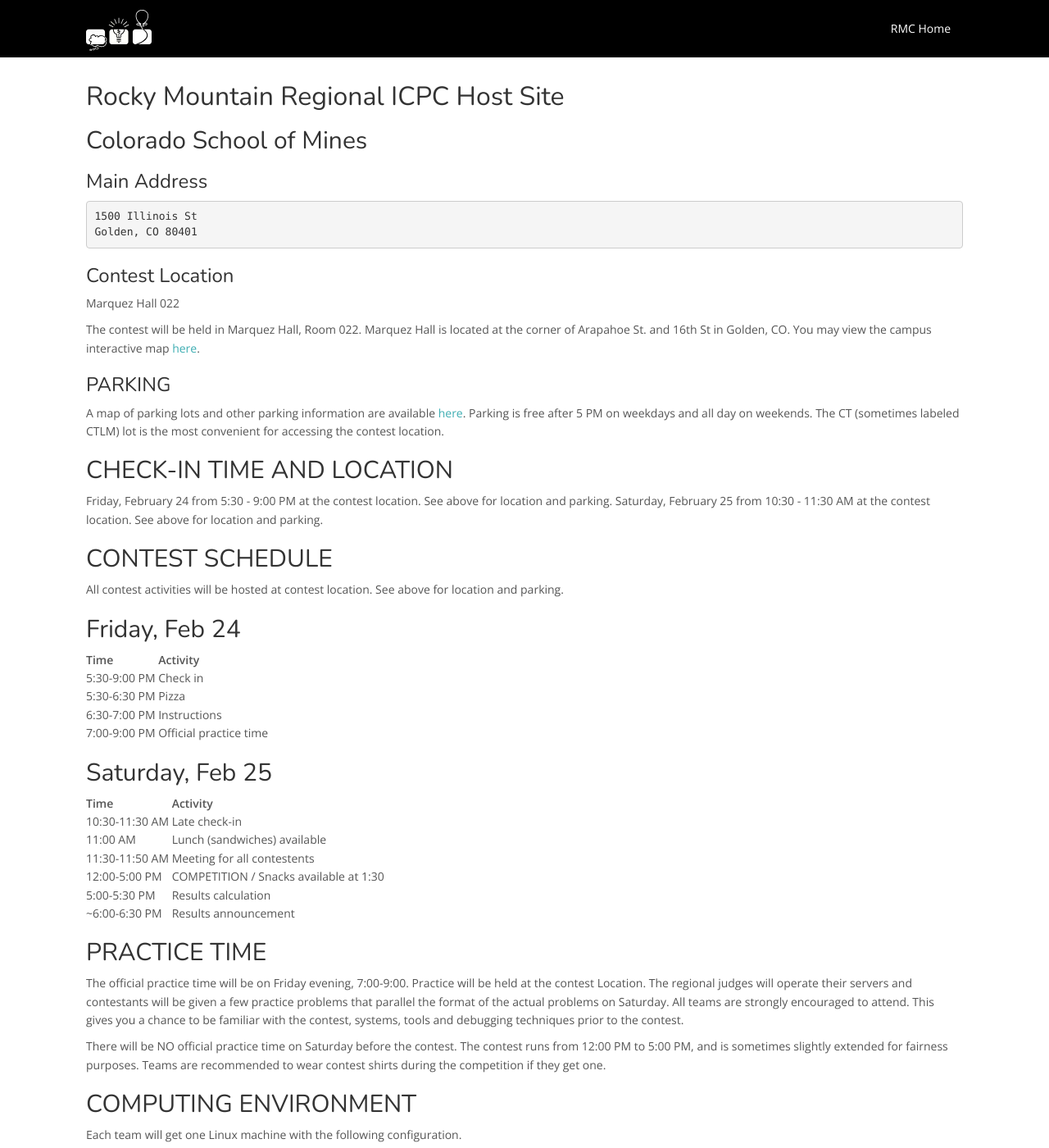
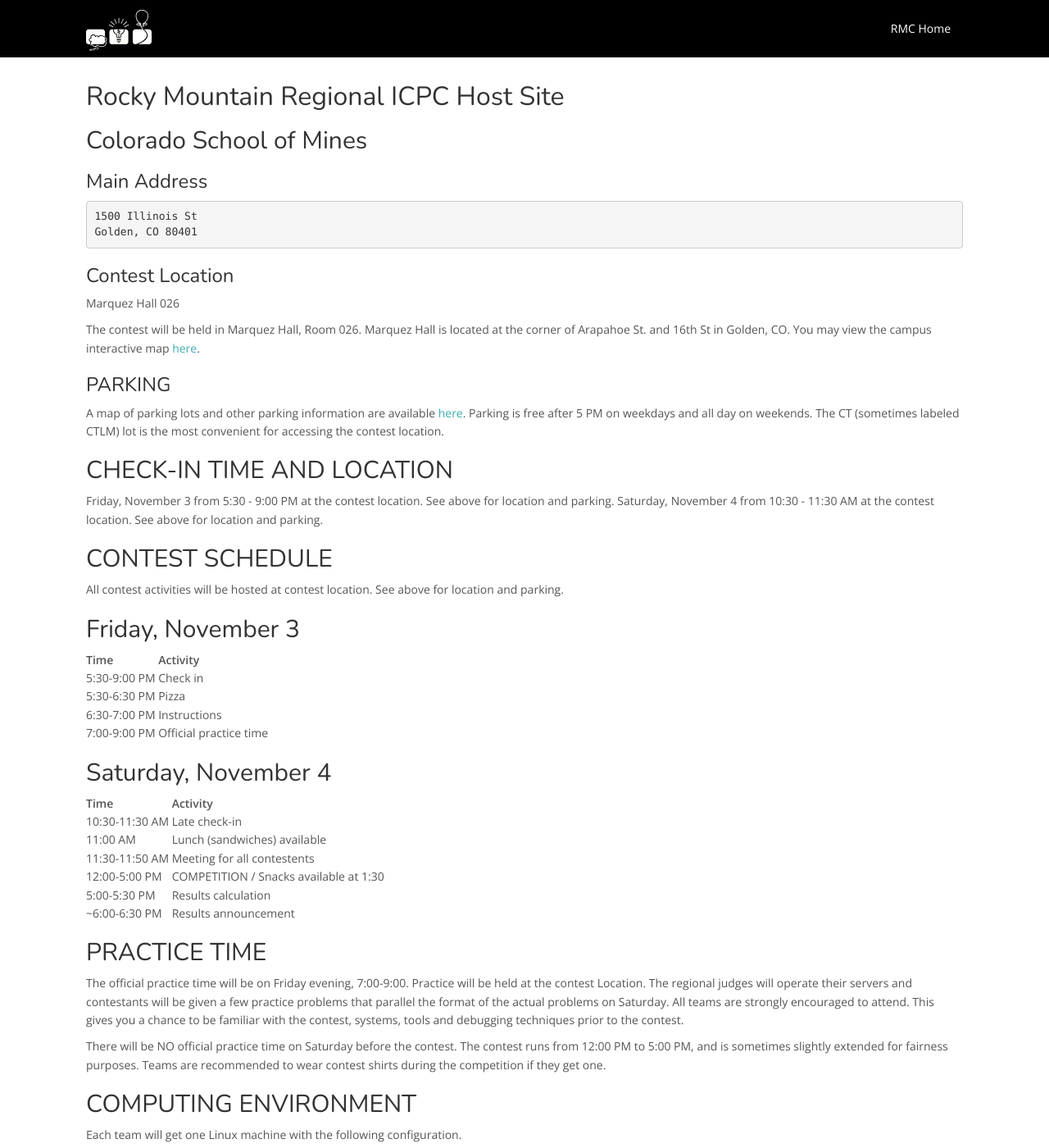
Before and after one commit to icpc/na-rocky-mountain-web, a Jekyll site: the page built from docs/mines/index.md, in a window 1280 px wide and 1400 px high. Shown: the whole window at 82% size. Built offline with Jekyll 4.4.1, drawn with Linux system fonts in a browser that asks for light colours; nearby versions of some CDN libraries; our own code applies the rules of GitHub Pages for plain Markdown files; some of the changed text lies outside the part shown.

Commit message:
Updated Mines Site info

```diff
--- a/docs/mines/index.md
+++ b/docs/mines/index.md
@@ -11,9 +11,9 @@
 
 ### Contest Location
 
-Marquez Hall 022
+Marquez Hall 026
 
-The contest will be held in Marquez Hall, Room 022.  Marquez Hall is located at the corner of Arapahoe St. and 16th St in Golden, CO. You may view the campus interactive map [here](https://tour.mines.edu/map/).
+The contest will be held in Marquez Hall, Room 026.  Marquez Hall is located at the corner of Arapahoe St. and 16th St in Golden, CO. You may view the campus interactive map [here](https://tour.mines.edu/map/).
 
 ### PARKING
 
@@ -21,14 +21,14 @@
 
 ## CHECK-IN TIME AND LOCATION
 
-Friday, February 24 from 5:30 - 9:00 PM at the contest location. See above for location and parking.
-Saturday, February 25 from 10:30 - 11:30 AM at the contest location. See above for location and parking.
+Friday, November 3 from 5:30 - 9:00 PM at the contest location. See above for location and parking.
+Saturday, November 4 from 10:30 - 11:30 AM at the contest location. See above for location and parking.
 
 ## CONTEST SCHEDULE
 
 All contest activities will be hosted at contest location. See above for location and parking.
 
-## Friday, Feb 24
+## Friday, November 3
 
 | Time         |     | Activity                |
 | ------------ | --- | ----------------------- |
@@ -37,7 +37,7 @@
 | 6:30-7:00 PM |     | Instructions            |
 | 7:00-9:00 PM |     | Official practice time  |
 
-## Saturday, Feb 25
+## Saturday, November 4
 
 | Time           |     | Activity                               |
 | -------------- | --- | -------------------------------------- |
```
Also changed, not shown: other parts of docs/mines/index.md (+1 -1 lines).
